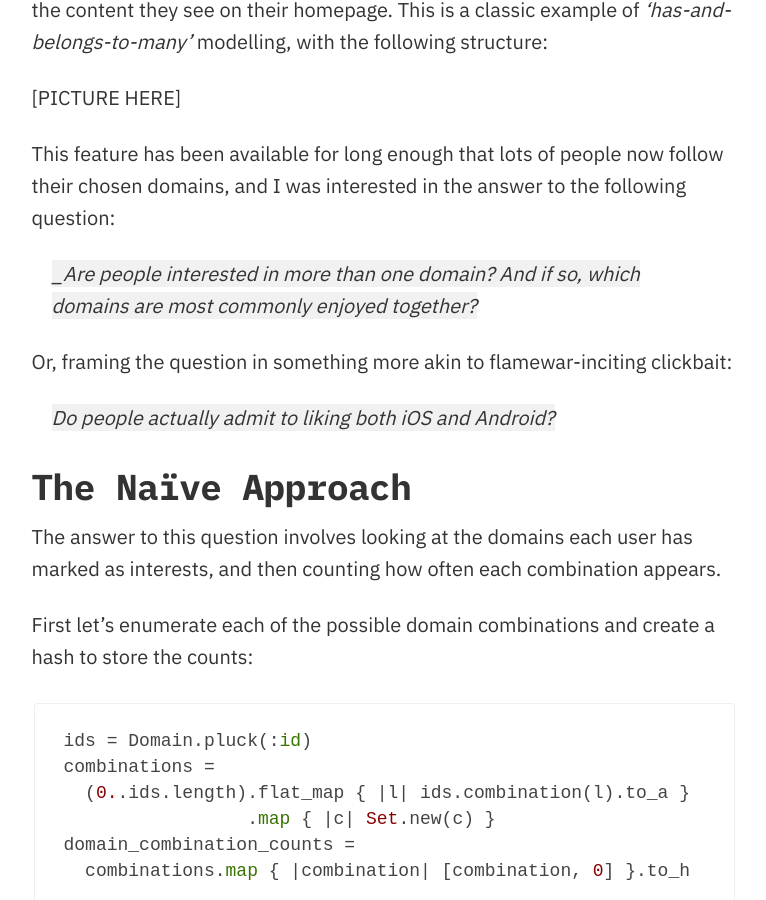
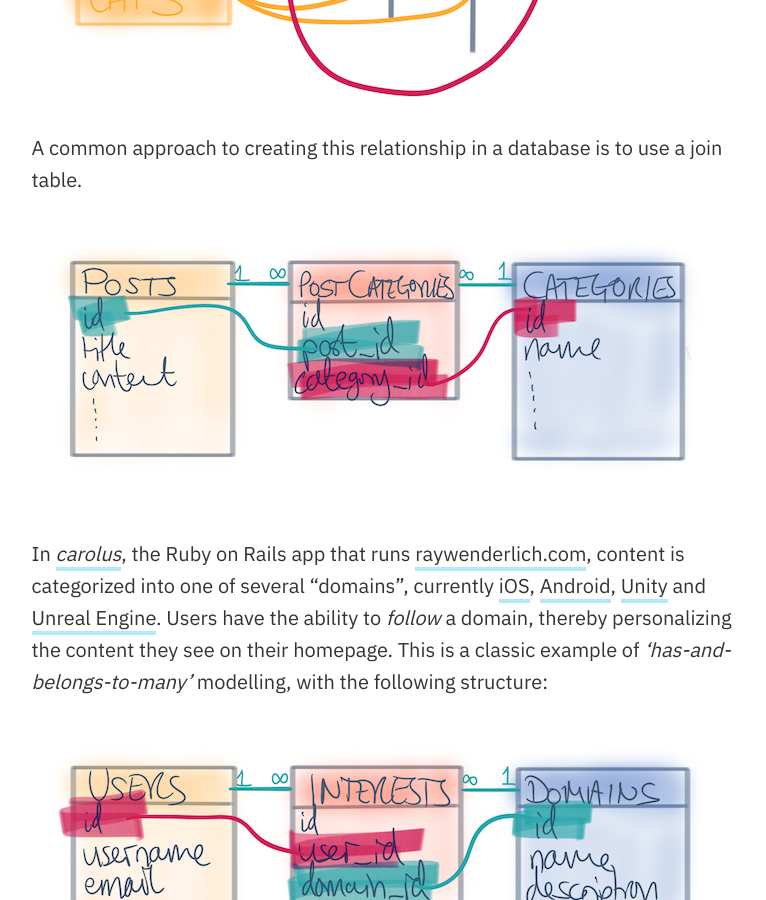
Before and after one commit to razeware/razeware.github.io, a Jekyll site: the page built from _posts/2018-11-19-group-batchable.md, in a window 1280 px wide and 900 px high, scrolled down 1414 px. Shown: the whole window, without its empty margins (136-902 px from the left). Built offline with Jekyll 4.4.1, drawn with Linux system fonts in a browser that asks for light colours; nearby versions of some CDN libraries; some of the changed text lies outside the part shown.

Commit message:
Adding imagery

```diff
--- a/_posts/2018-11-19-group-batchable.md
+++ b/_posts/2018-11-19-group-batchable.md
@@ -16,23 +16,23 @@ excerpt: "Efficiently identifying common combinations through a ‘has and belon
 
 In object-relational data modelling, the _‘has-and-belongs-to-many’_ paradigm is very common. For example if you were modelling posts and categories, you might say that a post can have multiple categories, and each category can be used for more than one post.
 
-[PICTURE]
+![](assets/img/2018-11-19/groupbatchable_01.png)
 
 A common approach to creating this relationship in a database is to use a join table.
 
 
-[PICTURE HERE]
+![](assets/img/2018-11-19/groupbatchable_02.png)
 
 
 In _[carolus](/how-does-raywenderlich-com-work)_, the Ruby on Rails app that runs [raywenderlich.com](https://www.raywenderlich.com), content is categorized into one of several “domains”, currently [iOS](https://www.raywenderlich.com/ios), [Android](https://www.raywenderlich.com/android), [Unity](https://www.raywenderlich.com/unity) and [Unreal Engine](https://www.raywenderlich.com/unreal-engine). Users have the ability to _follow_ a domain, thereby personalizing the content they see on their homepage. This is a classic example of _‘has-and-belongs-to-many’_ modelling, with the following structure:
 
 
-[PICTURE HERE]
+![](assets/img/2018-11-19/groupbatchable_03.png)
 
 
 This feature has been available for long enough that lots of people now follow their chosen domains, and I was interested in the answer to the following question:
 
-> _Are people interested in more than one domain? And if so, which domains are most commonly enjoyed together?
+> _Are people interested in more than one domain? And if so, which domains are most commonly enjoyed together?_
 
 Or, framing the question in something more akin to flamewar-inciting clickbait:
 
@@ -103,7 +103,7 @@ However, why are we instantiating `User` objects anyway? We don’t care about t
 
 The `interests` table is the join table between `users` and `domains`, and as such has `user_id` and `domain_id` fields. We’re interested in which domains each user is interested in, and as such all the information we need is provided in this single table.
 
-[PICTURE HERE]
+![](assets/img/2018-11-19/groupbatchable_04.png)
 
 We want a list of domains for each user, i.e. a list of the `domain_id`s grouped by `user_id`:
 
@@ -118,7 +118,7 @@ end
 
 The `#group` method in ActiveRecord is underpinned by the SQL `GROUP BY` method and tells the database that each result row should represent all the records for that single, unique `user_id`. Then the `select` method uses some SQL to combine all the rows for the given user into an array.
 
-[PICTURE HERE]
+![](assets/img/2018-11-19/groupbatchable_05.png)
 
 > __Note:__ The `array_agg()` method is available in PostgreSQL, but might not be in other databases. It’s one of the aggregate methods available when using `GROUP BY`.
 
@@ -134,7 +134,7 @@ When we solved this problem before, we switched to batching up result sets — d
 
 The problem is that batching in Rails is predicated on using the primary key to select batches. Results are sorted and then selected based on this key. This will not work with results that are grouped — you need to ensure that all the rows for a given group appear in the same batch of results, otherwise the aggregate value will be incorrect.
 
-[PIC HERE]
+![](assets/img/2018-11-19/groupbatchable_06.png)
 
 However, we can take the spirit of batching, and instead batch on the field we are grouping on, in this case the `user_id`. To do this, we create a concern on a model:
 
@@ -192,7 +192,7 @@ It’s also significantly faster. Solving a similar problem to this (with a more
 
 Now you’ve skimmed all that, it’s only fair that I answer the question: _“Does anybody actually like iOS and Android?”_
 
-[PIC HERE]
+![](assets/img/2018-11-19/groupbatchable_07.png)
 
 - Approximately 1/3 of users with interests have selected more than one.
 - Of those with more than one interest, approximately 70% have selected both iOS and Android.
```
Also changed, not shown: assets/img/2018-11-19/groupbatchable_01.png (added), assets/img/2018-11-19/groupbatchable_02.png (added), assets/img/2018-11-19/groupbatchable_03.png (added), assets/img/2018-11-19/groupbatchable_04.png (added), assets/img/2018-11-19/groupbatchable_05.png (added), assets/img/2018-11-19/groupbatchable_06.png (added), assets/img/2018-11-19/groupbatchable_07.png (added).
